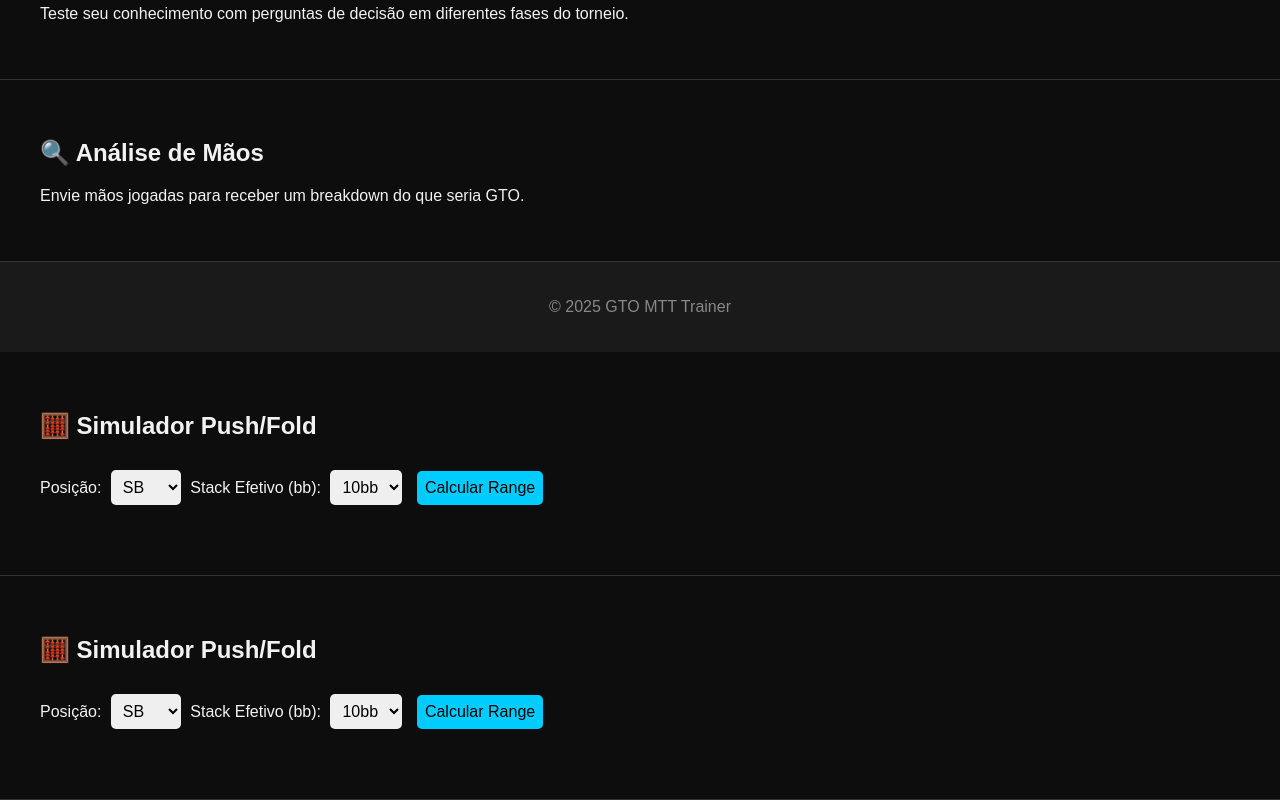
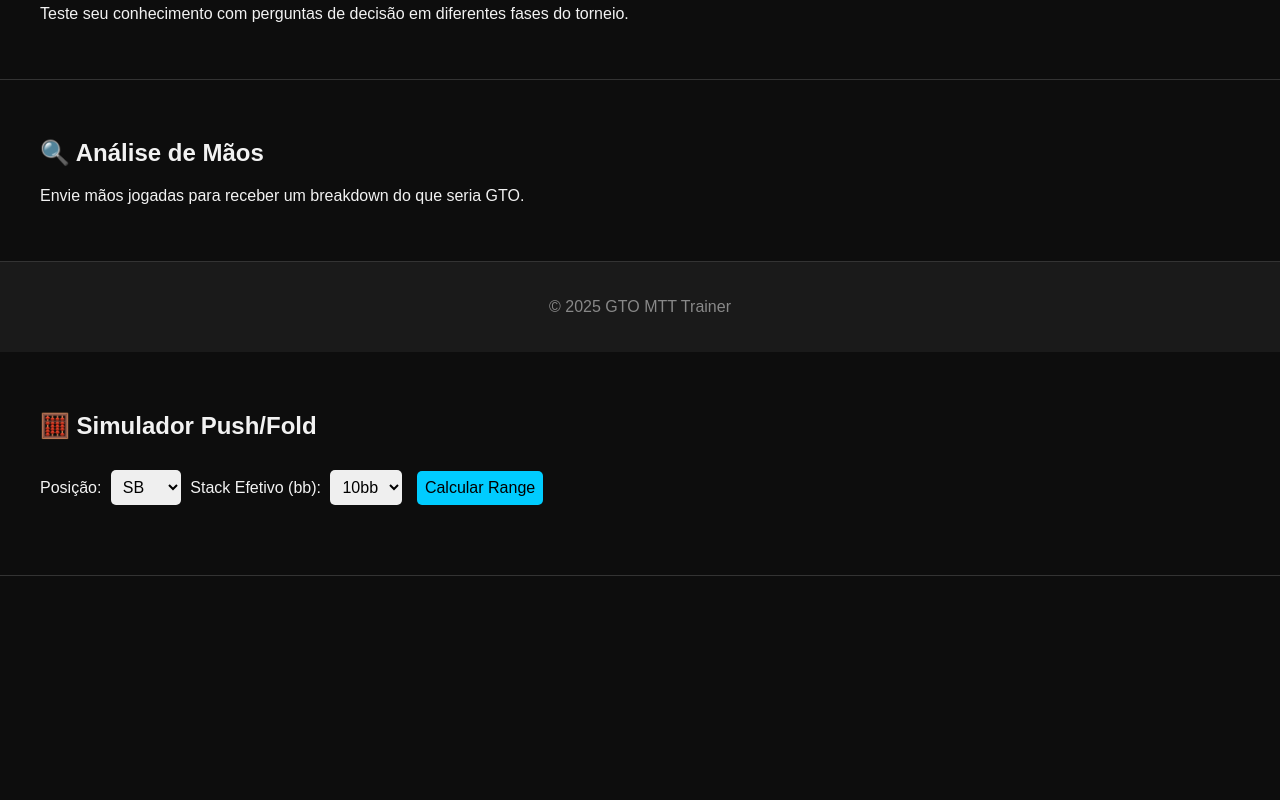
Before and after one commit to franque99/gto-mtt-trainer., a plain HTML site: page index.html in a window 1280 px wide. Shown: the part 424-1224 px from the top of the page. After the commit the page ends 1000 px from the top, so only its background shows below. Drawn offline with Linux system fonts and the light colour scheme.

Commit message:
Update index.html

```diff
--- a/index.html
+++ b/index.html
@@ -83,52 +83,3 @@
 </script>
 </body>
 </html>
-<section id="simulador">
-  <h2>🧮 Simulador Push/Fold</h2>
-  <label for="posicao">Posição:</label>
-  <select id="posicao">
-    <option value="SB">SB</option>
-    <option value="BTN">BTN</option>
-    <option value="CO">CO</option>
-    <option value="HJ">HJ</option>
-    <option value="MP">MP</option>
-    <option value="UTG">UTG</option>
-  </select>
-
-  <label for="stack">Stack Efetivo (bb):</label>
-  <select id="stack">
-    <option value="10">10bb</option>
-    <option value="15">15bb</option>
-    <option value="20">20bb</option>
-  </select>
-
-  <button onclick="mostrarRange()">Calcular Range</button>
-
-  <div id="resultado" style="margin-top: 20px;"></div>
-</section>
-<script>
-  function mostrarRange() {
-    const posicao = document.getElementById("posicao").value;
-    const stack = document.getElementById("stack").value;
-    const resultado = document.getElementById("resultado");
-
-    // Simples dicionário de ranges exemplares (poderemos expandir depois)
-    const ranges = {
-      "SB-10": "A2s+, K2s+, 22+, Q5s+, J8s+, T8s+, 98s, A8o+, K9o+",
-      "BTN-10": "A2s+, K5s+, Q8s+, J9s+, T9s, 22+, A9o+, KTo+",
-      "CO-10": "A5s+, K9s+, Q9s+, JTs, 66+, ATo+, KQo",
-      "HJ-10": "A7s+, KTs+, QTs+, JTs, 77+, AJo+",
-      "MP-10": "A8s+, KTs+, QTs+, JTs, 88+, AQo+",
-      "UTG-10": "A9s+, KTs+, QJs, 99+, AQo+",
-
-      "SB-15": "A2s+, K2s+, 22+, Q4s+, J7s+, T8s+, 87s, A9o+, KTo+",
-      "BTN-15": "A2s+, K5s+, Q8s+, J9s+, T9s, 22+, A9o+, KTo+, QJo",
-      // Adicione mais combinações conforme quiser
-    };
-
-    const chave = `${posicao}-${stack}`;
-    const range = ranges[chave] || "Sem dados disponíveis para esta combinação.";
-
-    resultado.innerHTML = `<strong>Range GTO estimado:</strong><br>${range}`;
-  }
-</script>
```
